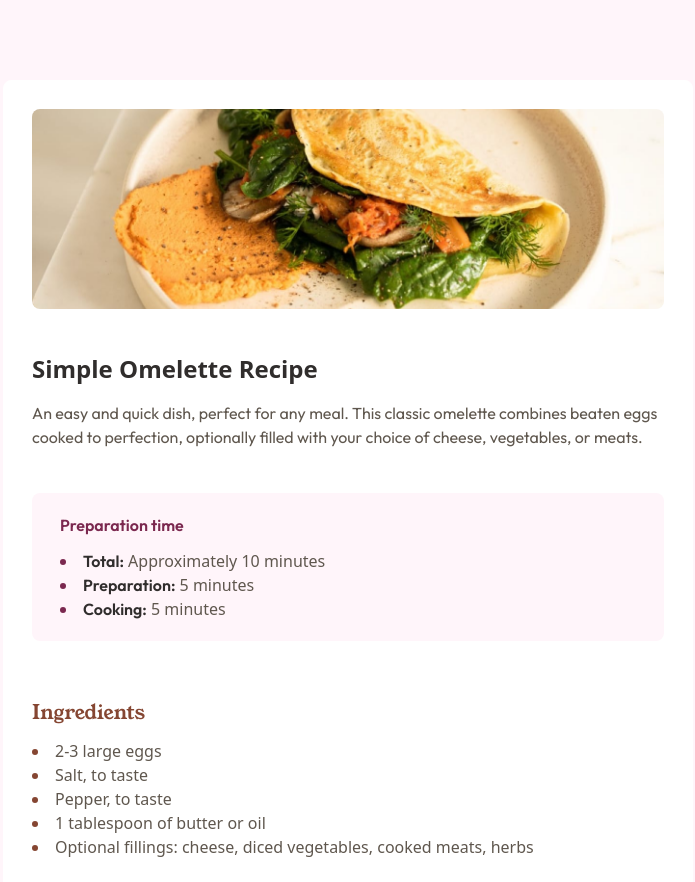
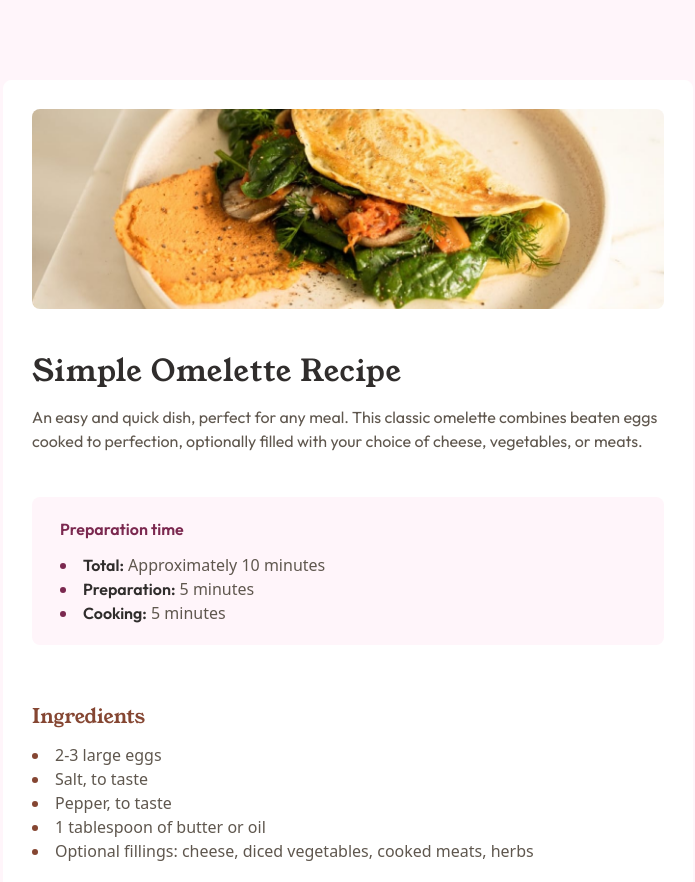
Before and after one commit to Chisomworlu12/recipe-page, a website: page index.html in a window 1280 px wide. Shown: the top 882 px of the page, without its empty margins (292-987 px from the left). Drawn offline with Linux system fonts and the light colour scheme.

Commit message:
change h1 font

```diff
--- a/index.html
+++ b/index.html
@@ -32,7 +32,7 @@
         <div class="flex flex-col m-6 md:m-0">
           <div class="py-5">
             <!--Heading-->
-            <h1 class="text-left text-2xl font-bold mb-4 text-stone-900 my-6">
+            <h1 class="text-left text-3xl tracking-wide young-serif font-bold mb-4 text-stone-900 my-6">
               Simple Omelette Recipe
             </h1>
             <p class="outfit-400 text-stone-600">
```
Also changed, not shown: css/output.css.
